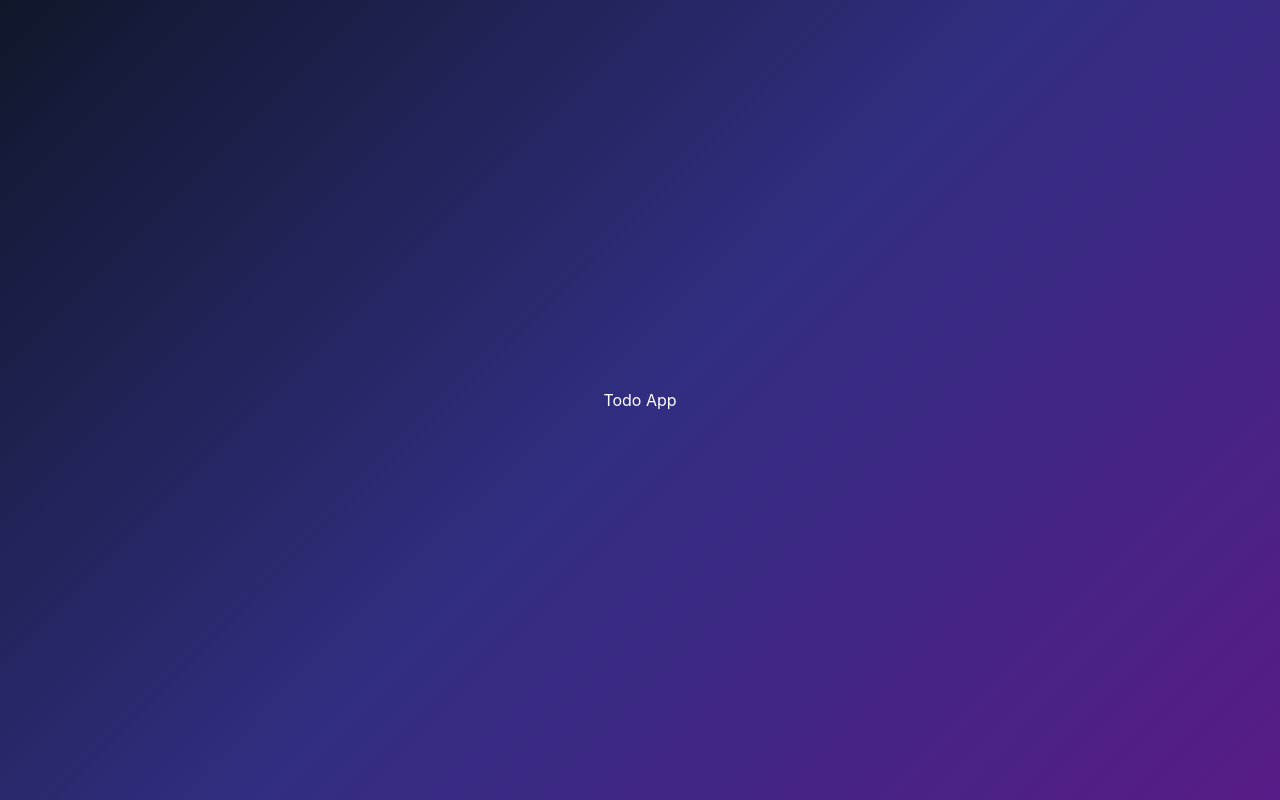
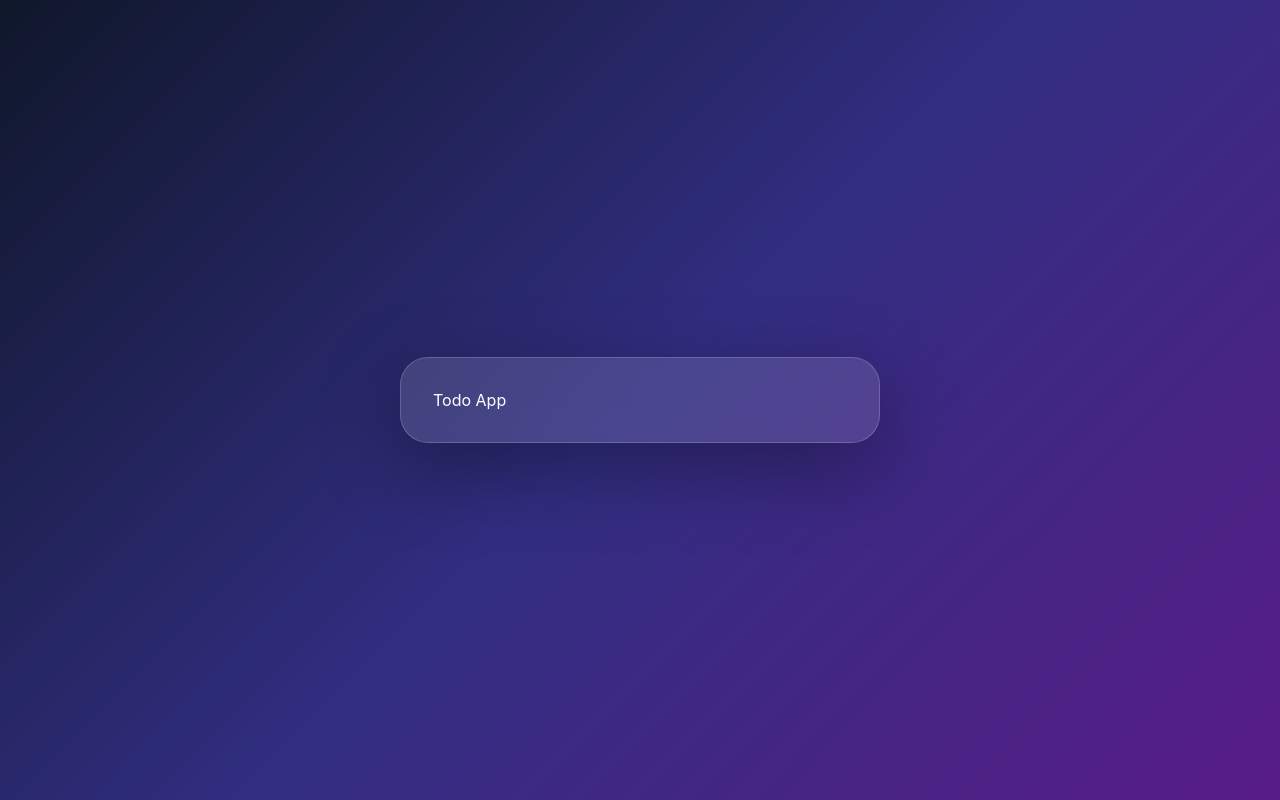
Before and after one commit to mosin1223/aesthetic-react-todo, a React (Vite) app: page / in a window 1280 px wide. Built offline with nearby package versions, Linux system fonts and the light colour scheme.

Commit message:
Add glassmorphism todo card

```diff
--- a/src/App.css
+++ b/src/App.css
@@ -2,3 +2,10 @@
 body{margin:0;font-family:Inter,system-ui,sans-serif}
 .app{min-height:100vh;display:flex;align-items:center;justify-content:center}
 .app{color:white;background:linear-gradient(135deg,#0f172a,#312e81,#581c87)}
+
+
+.todo-card{width:min(92%,480px);padding:32px}
+.todo-card{border:1px solid rgba(255,255,255,.18)}
+.todo-card{background:rgba(255,255,255,.12)}
+.todo-card{backdrop-filter:blur(18px);border-radius:28px}
+.todo-card{box-shadow:0 24px 80px rgba(0,0,0,.35)}
```
